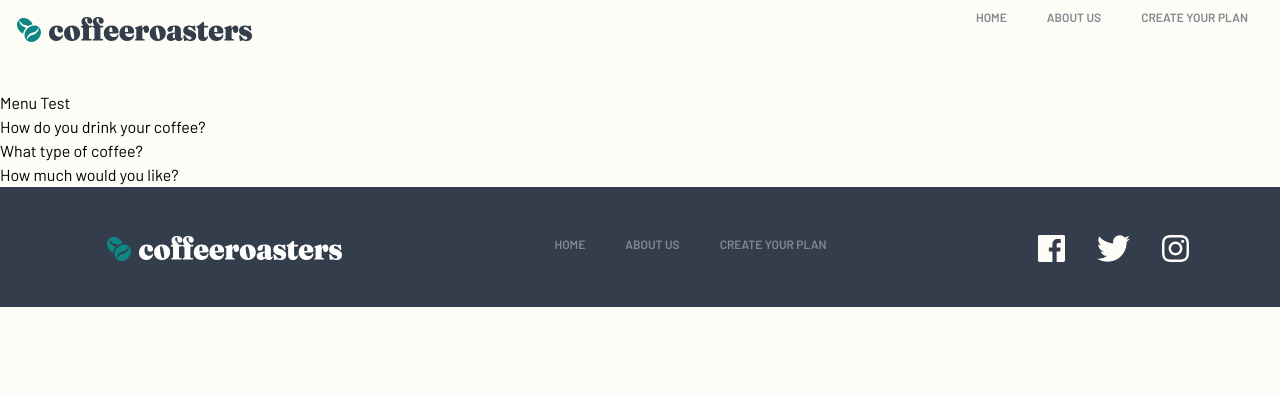
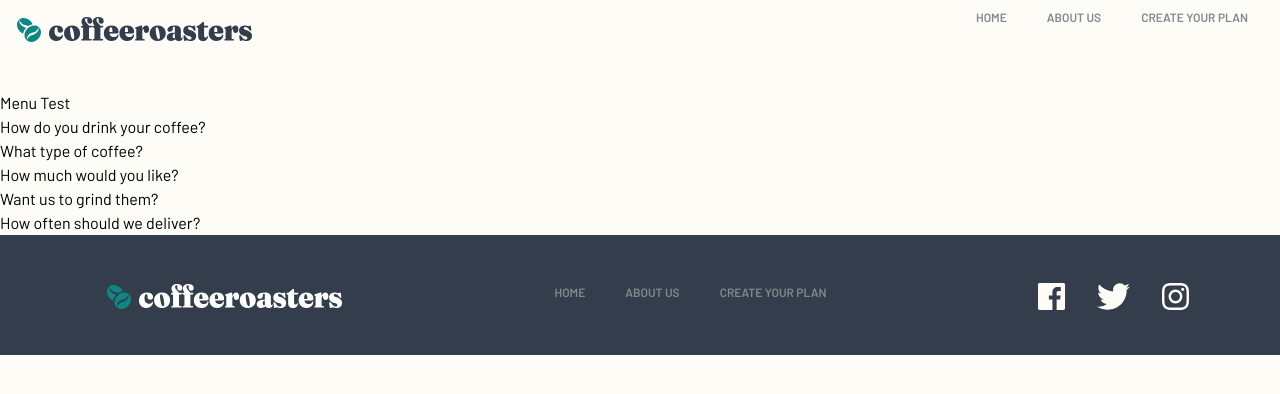
Before and after one commit to k-monnik/coffeeroasters-subscription, a React (Create React App) app: page /create-your-plan in a window 1280 px wide. Shown: the top 394 px of the page. Built offline with nearby package versions, Linux system fonts and the light colour scheme.

Commit message:
cleanup unused code, add two additional options to menu list

```diff
--- a/src/components/PlanTest.js
+++ b/src/components/PlanTest.js
@@ -1,27 +1,6 @@
-// import MenuTest from "./MenuTest";
-// import { MenuItems } from "../data/menu";
+
 import { useState } from "react";
 
-// const Toggle = ({ id, item }) => {
-//     const [toggleItem, setToggleItem] = useState(false);
-
-//     return (
-
-//         <div className="" key={id}>
-//             <button
-//                 className=""
-//                 onClick={() => setToggleItem((prev) => !prev)}
-//             >
-//                 Hide {item}
-//             </button>
-
-//             {toggleItem && <div key={id}>
-//                 <li>{item.name}</li>
-//                 <li>{item.description}</li>
-//             </div>}
-//         </div>
-//     );
-// };
 
 export default function PlanTest() {
     const data = [
@@ -89,6 +68,44 @@ export default function PlanTest() {
                     id: 109,
                 }
             ]
+        },
+        {
+            title: 'Want us to grind them?',
+            id: 3,
+            choices: [
+                {
+                    "name": "Whole bean",
+                    "description": "Best choice if you cherish the full sensory experience",
+                },
+
+                {
+                    "name": "Filter",
+                    "description": "For drip or pour-over coffee methods such as V60 or Aeropress",
+                },
+                {
+                    "name": "Cafetiére",
+                    "description": "Course ground beans specially suited for french press coffee",
+                }
+            ]
+        },
+        {
+            title: 'How often should we deliver?',
+            id: 4,
+            choices: [
+                {
+                    "name": "Every week",
+                    "description": "$14.00 per shipment. Includes free first-class shipping",
+                },
+
+                {
+                    "name": "Every 2 weeks",
+                    "description": "$17.25 per shipment. Includes free priority shipping",
+                },
+                {
+                    "name": "Every month",
+                    "description": "$22.50 per shipment. Includes free priority shipping",
+                }
+            ]
         }
     ];
 
@@ -106,10 +123,6 @@ export default function PlanTest() {
                 </button>
 
                 {toggleItem &&
-                    // <div key={id}>
-                    //     <li>{item.name}</li>
-                    //     <li>{item.description}</li>
-                    // </div>
                     <ul>
                         {question.choices.map((item, id) => (
 
@@ -133,25 +146,7 @@ export default function PlanTest() {
             <div>
                 {data.map((question, id) => {
                     return <Toggle id={id} question={question} />;
-                    // <div key={id}>
-                    //     <h2>{question.title}</h2>
-                    //     <div>
-                    //         <ul>
-                    //             {question.choices.map((item, id) => {
-                    //                 return <Toggle id={id} item={item} />;
-                    //                 // <div key={id}>
-                    //                 //     <li>{item.name}</li>
-                    //                 //     <li>{item.description}</li>
-                    //                 // </div>
-                    //             }
-                    //             )}
-                    //         </ul>
-                    //     </div>
-                    // </div>
                 })}
-                {/* {data.map((question, id) => {
-                    return <Toggle id={id} question={question} />;
-                })} */}
             </div>
         </>
     );
```
